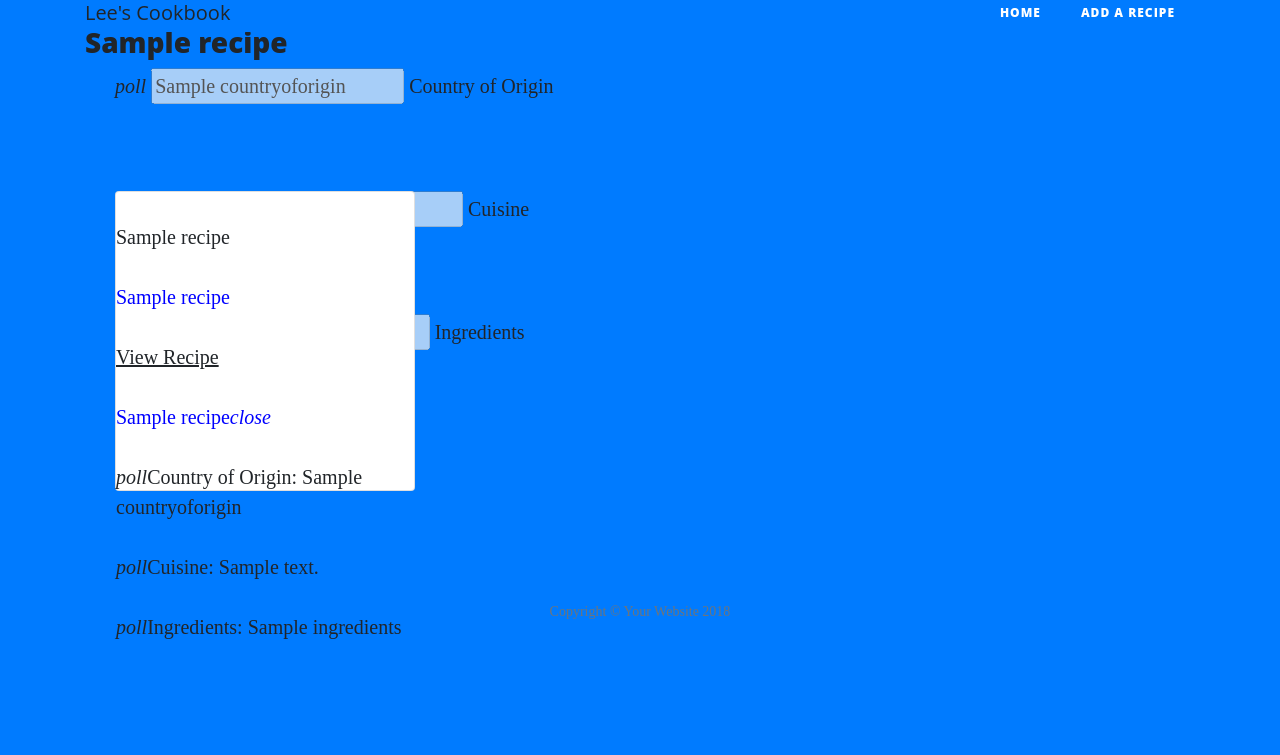
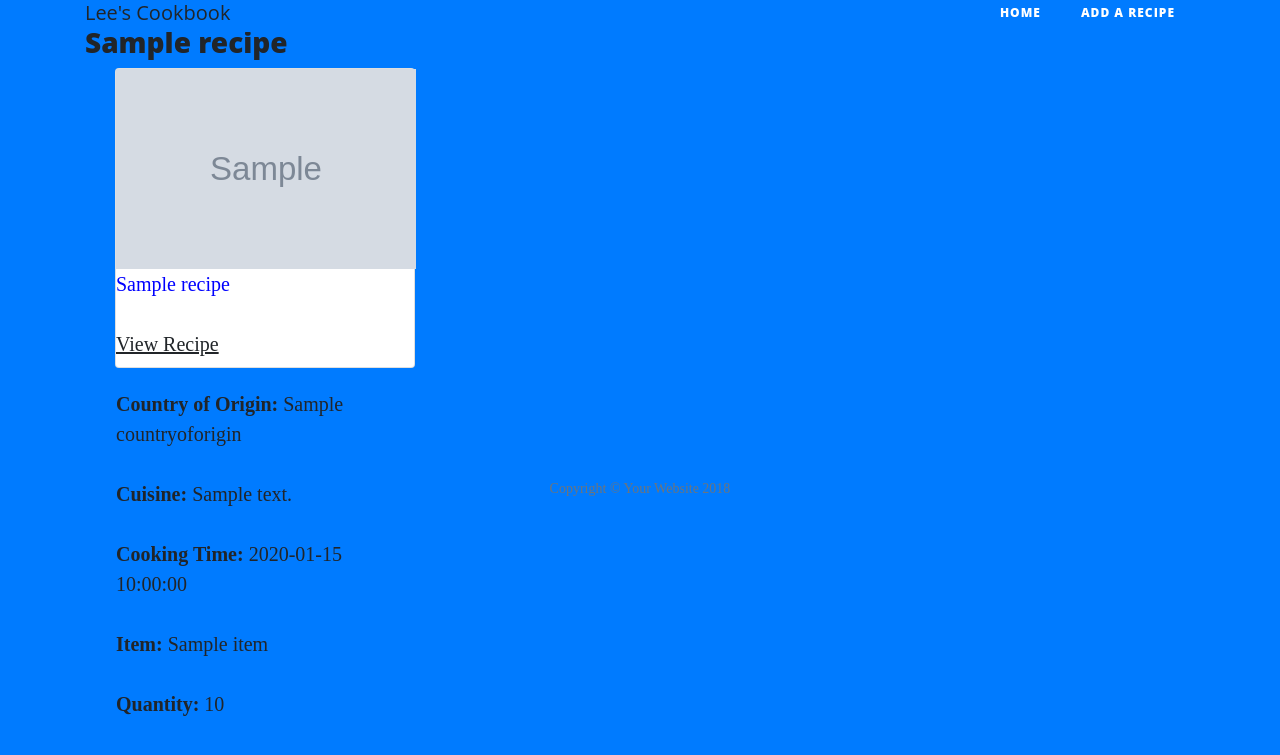
Before and after one commit to leemolton/recipes-project, a Flask app: template templates/viewrecipe.html in a window 1280 px wide. Shown: the part 14-769 px from the top of the page. Run offline with Flask 2, Linux system fonts and the light colour scheme; the template is opened without the code that fills it: most values are stand-ins (such as "Sample title", 1, 10 or a date in 2020); grey boxes marked "Sample" are stand-in pictures; some libraries are stand-ins or nearby versions.

Commit message:
Added images to view recipe link

```diff
--- a/run.py
+++ b/run.py
@@ -1,7 +1,7 @@
 import os
+import json
 from flask import Flask, render_template, redirect, request, url_for, flash
 from flask_pymongo import PyMongo
-from pymongo import MongoClient
 from bson.objectid import ObjectId
 
 app = Flask(__name__)
@@ -43,7 +43,7 @@ def insert_recipe():
 
 @app.route('/view_recipe/<recipe_id>')
 def view_recipe(recipe_id):
-    the_recipe = mongo.db.recipe.find_one({"_id":ObjectId(recipe_id)})
+    the_recipe = mongo.db.recipe.find_one({"_id": recipe_id})
     return render_template('viewrecipe.html', recipe=the_recipe)
 
 
@@ -60,6 +60,7 @@ def find_recipe():
         # search with the search term that came through the search bar
         cursor = mongo.db.recipe.find({ "$text": { "$search": search_term } })
         recipes = [recipe for recipe in cursor]
+        print(search_term)
 
         # send recipes to page
         return render_template('search.html', recipes=recipes, query=search_term)
--- a/templates/add.html
+++ b/templates/add.html
@@ -26,6 +26,9 @@
                 <label>Cuisine</label>
                 <input type="cuisine" placeholder="Cuisine" name="cuisine" id="cuisine" required data-validation-required-message="Please enter your cuisine.">
                 </br>
+                <label>Cooking Time</label>
+                <input type="cooking_time" placeholder="cooking time" name="cooking_time" id="cooking_time" required data-validation-required-message="Please enter the cooking time.">
+                </br>
                 <label>Item</label>
                 <textarea name="item" placeholder="Please enter any items." required data-validation-required-message ></textarea>
                 </br>
--- a/templates/viewrecipe.html
+++ b/templates/viewrecipe.html
@@ -1,50 +1,25 @@
 {% extends 'base.html' %}
 {% block content %}
 
-<h3 class="header-color">{{ recipes.name.capitalize() }}</h3>
-<div class="row">
-    <form class="col s12">
-        <div class="row">
-            <div class="input-field col s12">
-                <i class="material-icons prefix">poll</i>
-                <input id="disabled" type="text" class="validate" disabled value="{{ recipes.countryoforigin.capitalize() }}">
-                <label for="disabled">Country of Origin</label>
-            </div>
-        </div>
-        <div class="row">
-            <div class="input-field col s12">
-                <i class="material-icons prefix">assignment</i>
-                <input id="disabled" type="text" class="validate" disabled value="{{ recipes.cuisine.capitalize() }}">
-                <label for="disabled">Cuisine</label>
-            </div>
-        </div>
-        <div class="row">
-            <div class="input-field col s12">
-                <i class="material-icons prefix">subject</i>
-                <input id="disabled" type="text" class="materialize-textarea readonly-color" disabled value="{{ recipes.ingredients.capitalize() }}">
-                <label for="disabled">Ingredients</label>
-            </div>
-        </div>
-    </form>
-</div>
-
+<h3 class="header-color">{{ recipe.name }}</h3>
 <div class="container">
         <div class="row">
             {% for recipe in recipes %}
             <div class="col s12 m4 13">
                 <div class="recipe card">
-                    <div class="card-image waves-effect waves-block waves-light">
-                        <p>{{ recipe.name }}</p>
+                    <div class="card-image">
+                        <img class="recipe-img" src="{{ recipe.image }}" alt="{{ recipe.cuisine }}">
                     </div>
                     <div class="card-content">
                         <span class="card-title">{{ recipe.name }}</span>
                         <p><a href="{{ url_for('view_recipe', recipe_id=recipe_id) }}">View Recipe</a></p>
                     </div>
                     <div class="card-reveal">
-                        <span class="card-title grey-text">{{ recipe.name }}<i class="material-icons right">close</i></span>
-                        <p><i id="icon_left" class="material-icons left">poll</i>Country of Origin: {{ recipe.countryoforigin }}</p>
-                        <p><i id="icon_left" class="material-icons left">poll</i>Cuisine: {{ recipe.cuisine }}</p>
-                        <p><i id="icon_left" class="material-icons left">poll</i>Ingredients: {{ recipe.ingredients }}</p>
+                        <strong>Country of Origin:</strong> {{ recipe.countryoforigin }}</p>
+                        <strong>Cuisine:</strong> {{ recipe.cuisine }}</p>
+                        <strong>Cooking Time:</strong> {{ recipe.cooking_time }}</p>
+                        <strong>Item:</strong> {{ recipe.item }}</p>
+                        <strong>Quantity:</strong> {{ recipe.quantity }}</p>
                     </div>
                 </div>
             </div>
```
Also changed, not shown: templates/search.html (+5 -8 lines).
